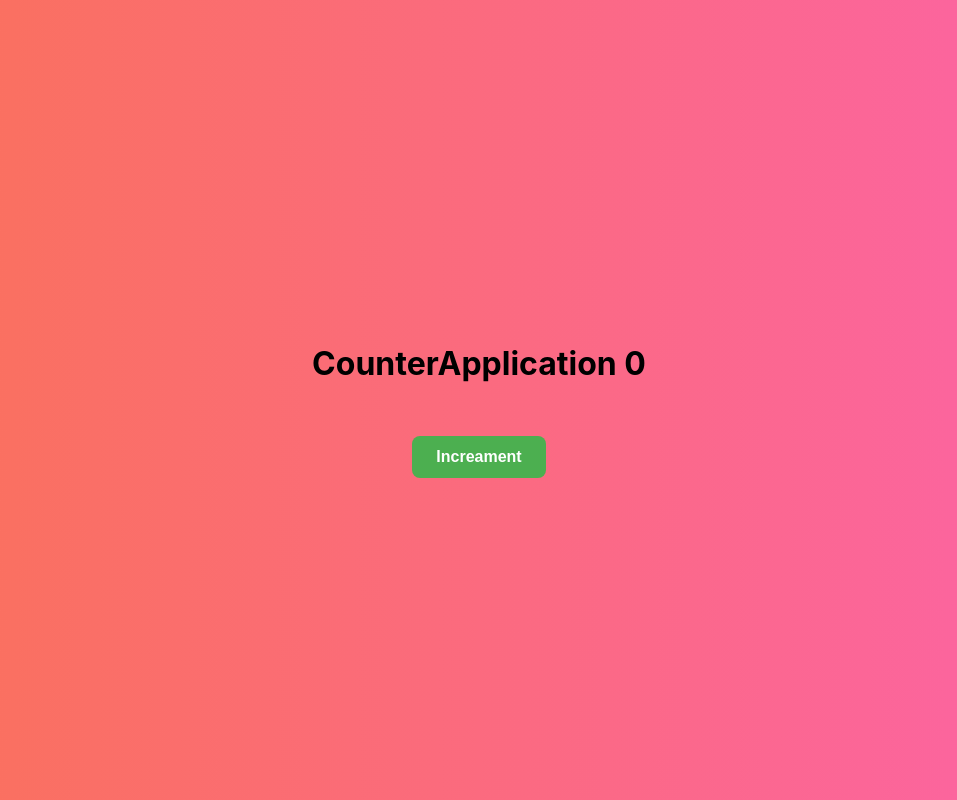
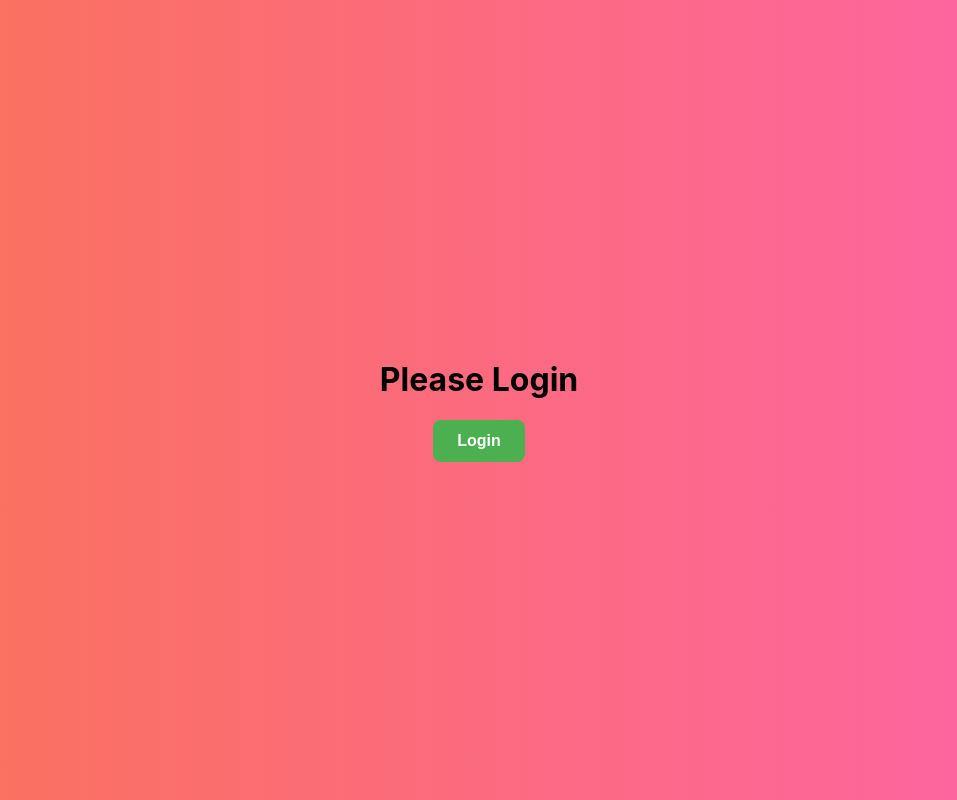
Before and after one commit to ratnapriya2002/socialbuttons, a React (Create React App) app: page / in a window 1280 px wide. Shown: the whole page, without its empty margins (161-1118 px from the left). Built offline with nearby package versions, Linux system fonts and the light colour scheme.

Commit message:
small loginapp

```diff
--- a/src/App.js
+++ b/src/App.js
@@ -1,4 +1,4 @@
 import React from "react";
-import EvenOddApp from "./components/evenoddapp";
-const App = () =><EvenOddApp/>
+import LoginApp from "./components/loginapp";
+const App = () =><LoginApp/>
 export default App
--- a/src/components/evenoddapp/index.js
+++ /dev/null
@@ -1,30 +0,0 @@
-
-import React, { useState } from "react";
-import "./index.css";
-
-const EvenOddApp = () => {
-  const [count,setCount] = useState(0)
-  const [Message,setMessage] = useState("")
-  const Generator = () => {
-    const randomNum = Math.floor(Math.random() * 100) + 1; // Generate a random number between 1 and 100
-    setCount(randomNum);
-    if (randomNum%2 ===0){
-      setMessage("The number is even")
-
-    }
-    else{
-      setMessage("The number is odd")
-    }
-
-  };
-
-  return (
-    <div className="app-container">
-     <h1 className="heading">CounterApplication {count}</h1>
-     <p>{Message}</p>
-     <button onClick={Generator} className="button">Increament</button>
-    </div>
-  );
-};
-
-export default EvenOddApp;
--- /dev/null
+++ b/src/components/loginapp/index.js
@@ -0,0 +1,53 @@
+// import React from "react";
+// import { useState } from "react";
+// import "./index.css";
+
+// const LoginApp =()=>{
+//    const [Login,setLogin] = useState("")
+//    const [Logout,setLogout] = useState(false)
+//    const WelcomeLogin = () =>{
+//      setLogin((prevstate)=>!prevstate)
+//    }
+//   return (
+//     <>
+//     <div className="app-container">
+//       {Login?<h1 className="heading">Please Login</h1>:<h1 className="heading">Welcome to our app</h1>}
+
+//       <button
+//       className="button"
+//       onClick={WelcomeLogin}>Login
+//       {Logout? "Login" :"Logout"}
+//       </button>
+
+//     </div>
+//     </>
+//   )
+
+// }
+// export default LoginApp
+import React, { useState } from "react";
+import "./index.css";
+
+const LoginApp = () => {
+  const [isLoggedIn, setLoggedIn] = useState(false);
+
+  const handleLogin = () => {
+    setLoggedIn(!isLoggedIn);
+  };
+
+  return (
+    <div className="app-container">
+      {isLoggedIn ? (
+        <h1 className="heading">Welcome to our app</h1>
+      ) : (
+        <h1 className="heading">Please Login</h1>
+      )}
+
+      <button className="button" onClick={handleLogin}>
+        {isLoggedIn ? "Logout" : "Login"}
+      </button>
+    </div>
+  );
+};
+
+export default LoginApp;
```
Also changed, not shown: src/components/loginapp/index.css (renamed from src/components/evenoddapp/index.css).
